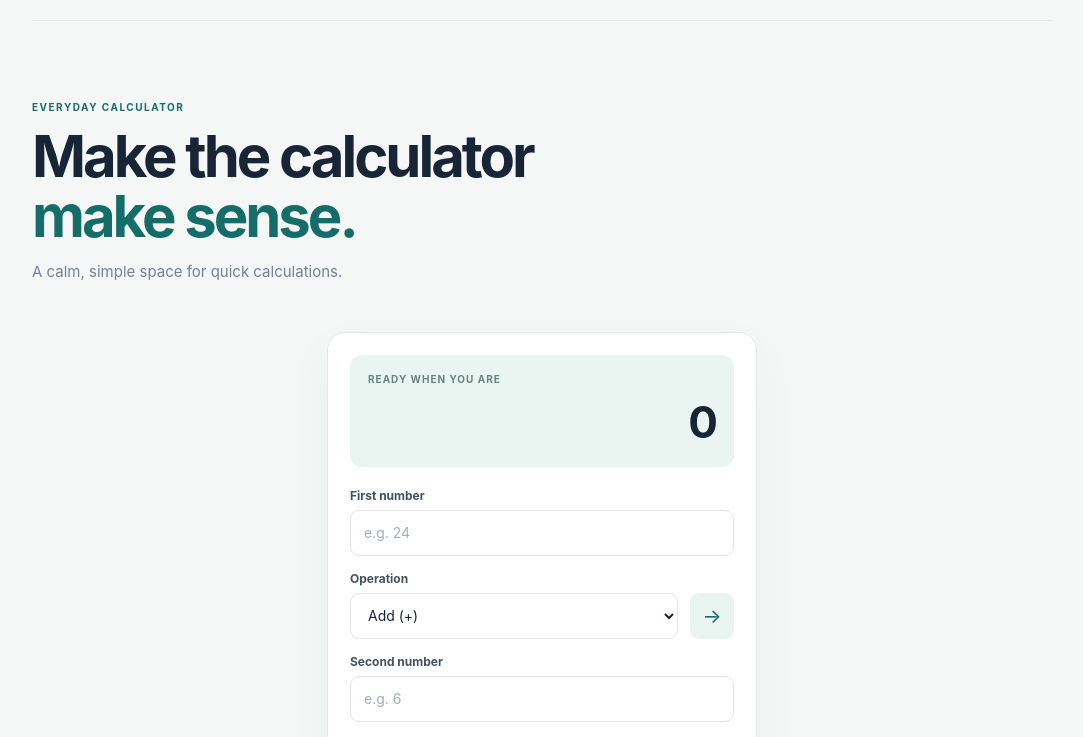
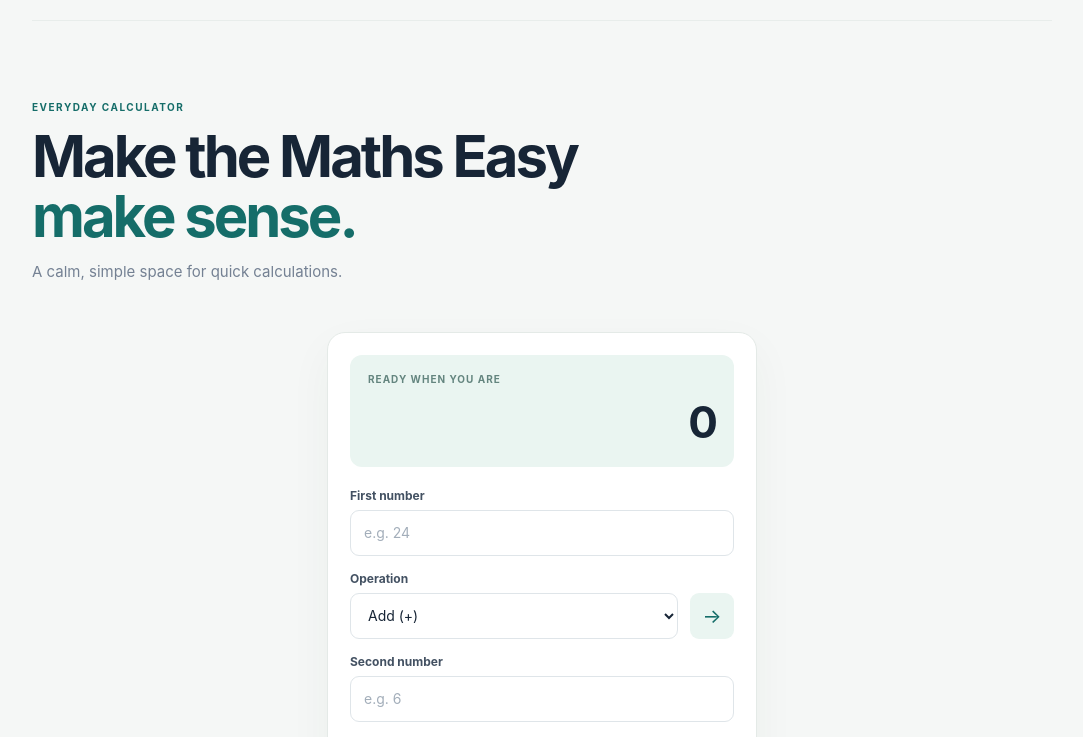
Before and after one commit to suryaraoparth35/calculator-cicd, a website: page public/index.html in a window 1280 px wide. Shown: the part 55-792 px from the top of the page, without its empty margins (98-1181 px from the left). Drawn offline with Linux system fonts and the light colour scheme.

Commit message:
Update header title for clarity

```diff
--- a/public/index.html
+++ b/public/index.html
@@ -18,7 +18,7 @@
 
     <section class="hero" aria-labelledby="page-title">
       <p class="eyebrow">EVERYDAY CALCULATOR</p>
-      <h1 id="page-title">Make the calculator<br><span>make sense.</span></h1>
+      <h1 id="page-title">Make the Maths Easy<br><span>make sense.</span></h1>
       <p class="intro">A calm, simple space for quick calculations.</p>
     </section>
 
```
